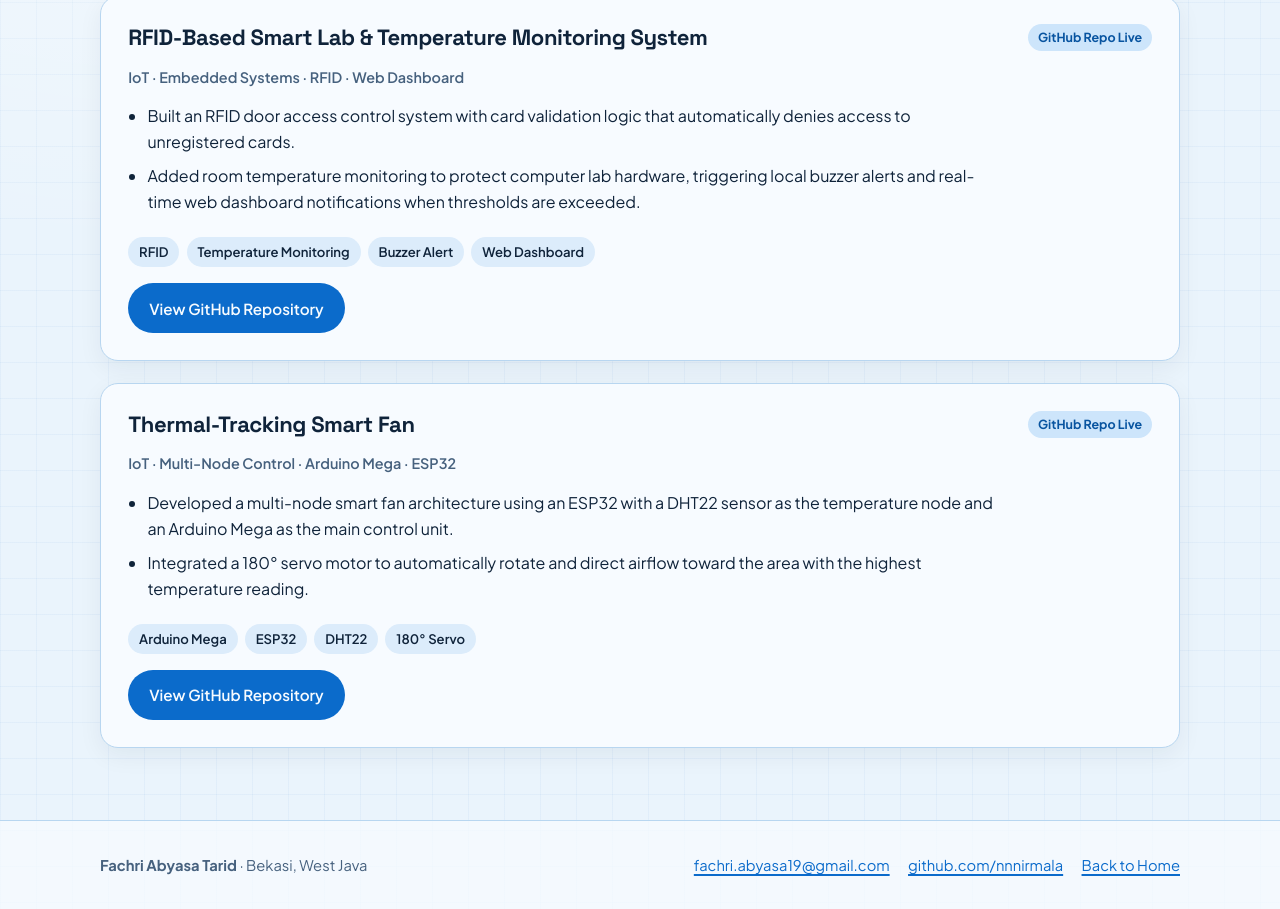
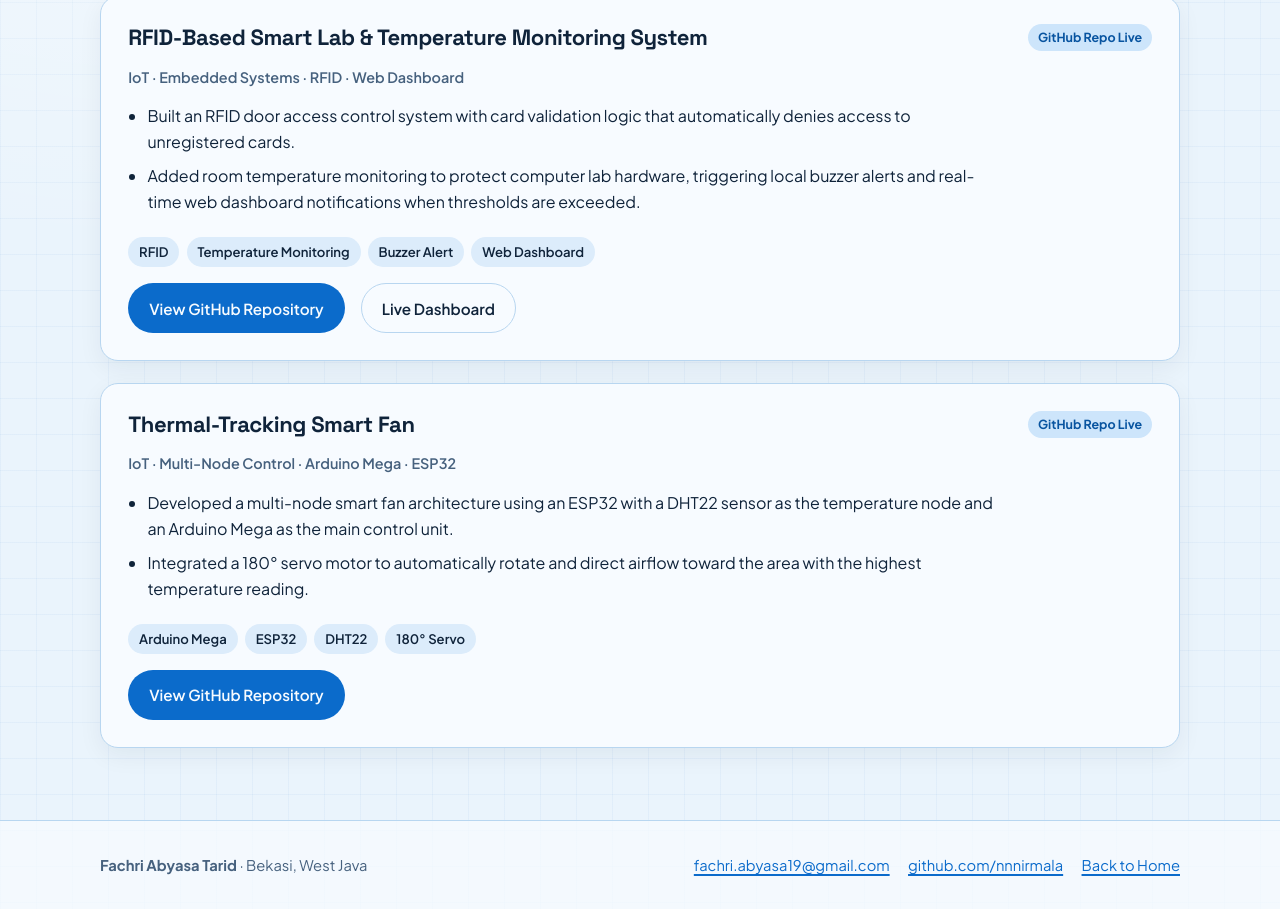
Before and after one commit to nnnirmala/nnnirmala.github.io, a plain HTML site: page projects.html in a window 1280 px wide. Shown: the part 754-1663 px from the top of the page. Drawn offline with Linux system fonts and the light colour scheme.

Commit message:
feat: add live C-LABS Monitoring dashboard link to Smart Lab project

```diff
--- a/projects.html
+++ b/projects.html
@@ -93,6 +93,7 @@
           </div>
           <div class="project-links">
             <a class="btn btn-primary" href="https://github.com/Faizylux/C-Labs-Monitoring" target="_blank" rel="noopener noreferrer">View GitHub Repository</a>
+            <a class="btn btn-secondary" href="https://monitoring-lab-61a4b.web.app/" target="_blank" rel="noopener noreferrer">Live Dashboard</a>
           </div>
         </article>
 
```
